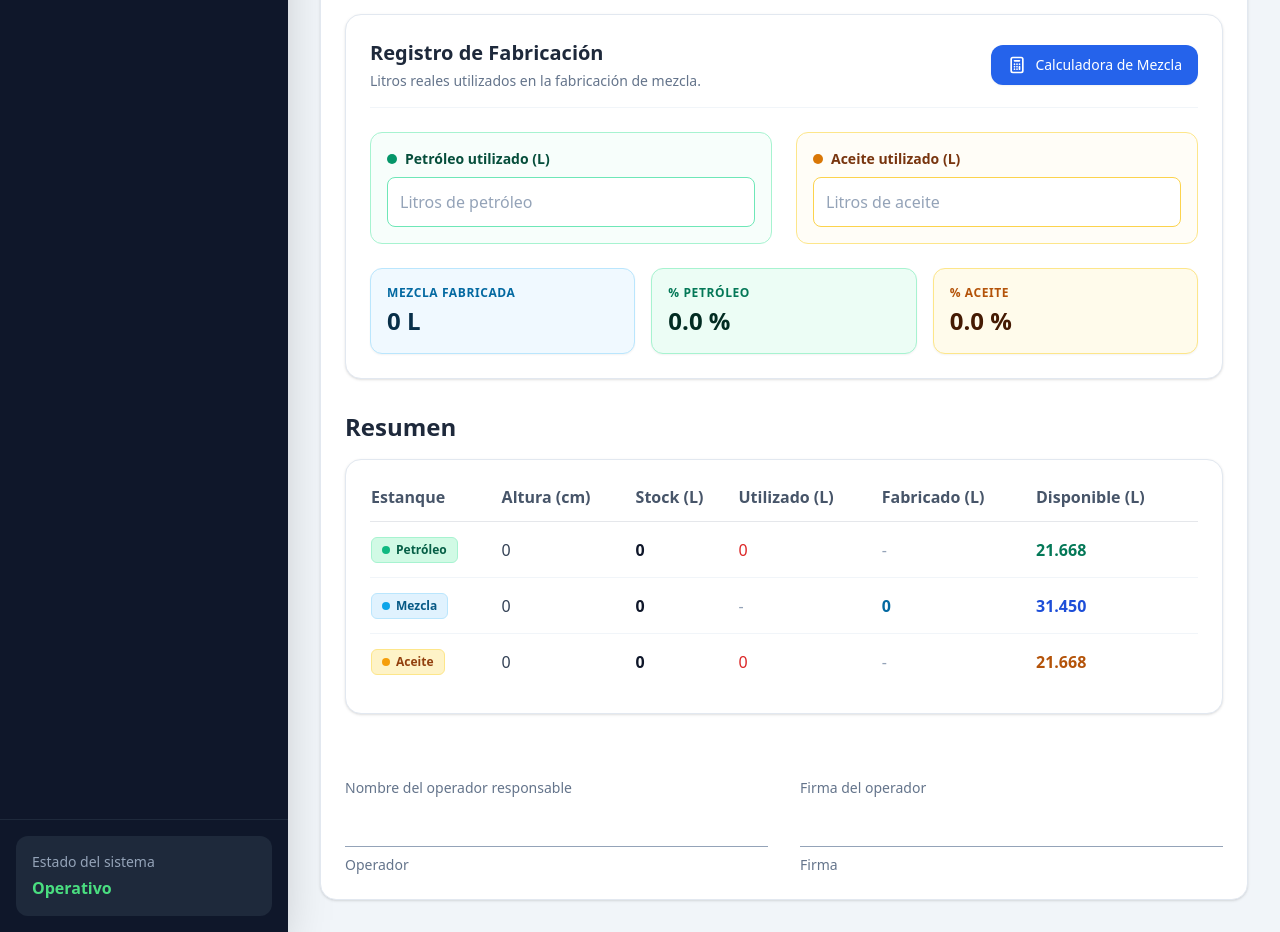
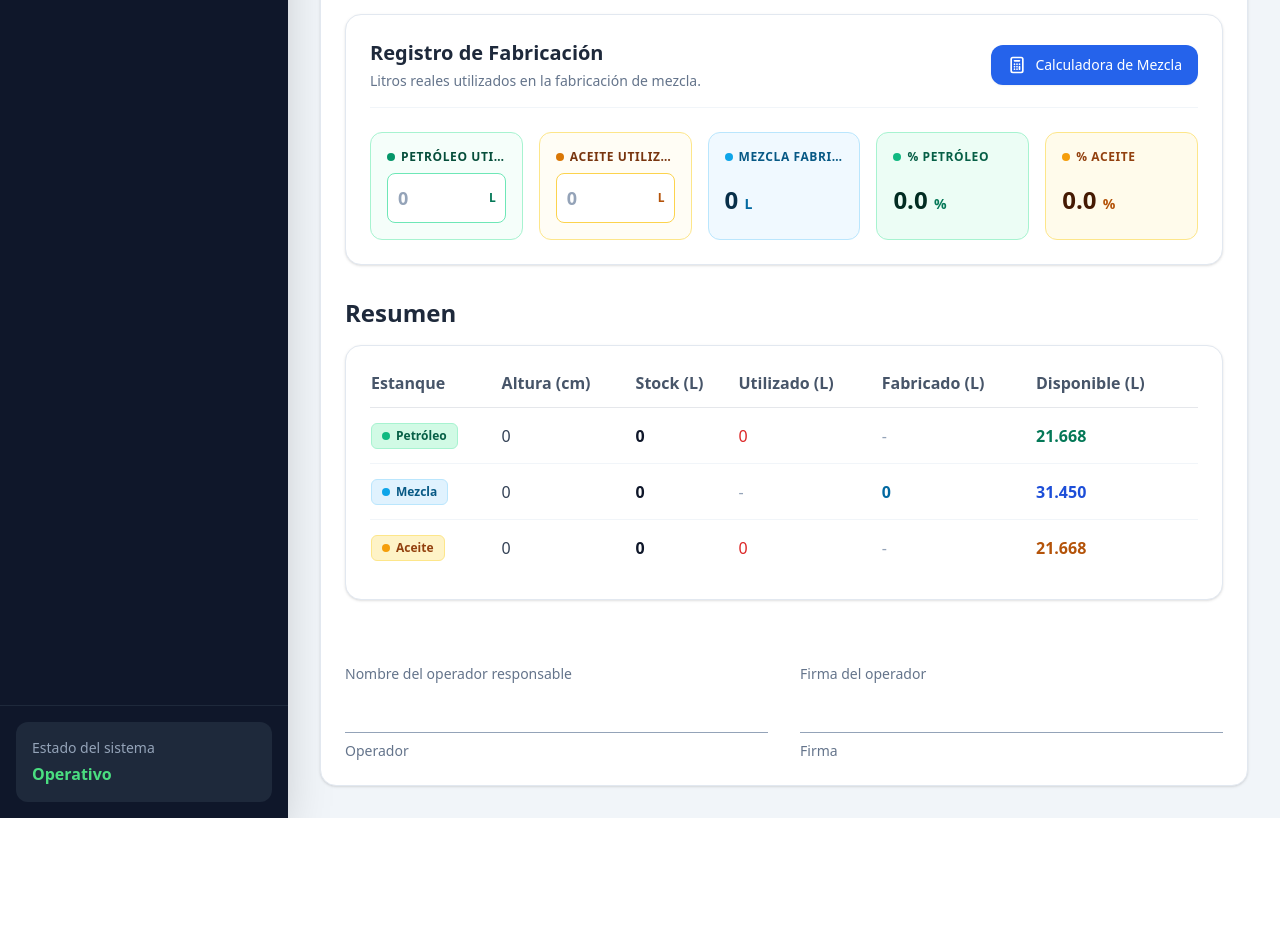
Before and after one commit to zerohcool/Planta-ARL, a React (Vite) app: page / in a window 1280 px wide. Shown: the part 2660-3592 px from the top of the page. After the commit the page ends 3478 px from the top, so only its background shows below. Built offline with nearby package versions, Linux system fonts and the light colour scheme.

Commit message:
feat: organizar Registro de Fabricacion en grilla de 5 columnas en una sola fila

```diff
--- a/src/App.jsx
+++ b/src/App.jsx
@@ -1436,67 +1436,91 @@ function App() {
                     </button>
                   </div>
 
-                  <div className="grid md:grid-cols-2 gap-6 mb-6">
-                    <div className="bg-emerald-50/40 p-4 rounded-xl border border-emerald-200">
-                      <label className="flex items-center gap-2 text-sm font-semibold mb-2 text-emerald-900">
-                        <span className="w-2.5 h-2.5 rounded-full bg-emerald-600"></span>
-                        Petróleo utilizado (L)
+                  <div className="grid grid-cols-1 sm:grid-cols-2 lg:grid-cols-5 gap-4">
+                    {/* Tarjeta 1: Petróleo utilizado */}
+                    <div className="bg-emerald-50/50 p-4 rounded-xl border border-emerald-200 shadow-xs flex flex-col justify-between min-w-0">
+                      <label className="flex items-center gap-1.5 text-xs uppercase tracking-wider font-semibold text-emerald-900 mb-2 truncate" title="Petróleo utilizado (L)">
+                        <span className="w-2 h-2 rounded-full bg-emerald-600 shrink-0"></span>
+                        <span className="truncate">Petróleo utilizado</span>
                       </label>
-                      <input
-                        type="number"
-                        min="0"
-                        placeholder="Litros de petróleo"
-                        value={petroleoUsar}
-                        onChange={(e) => setPetroleoUsar(e.target.value)}
-                        className="w-full bg-white border border-emerald-300 rounded-lg p-3 text-slate-800 placeholder-slate-400 focus:outline-none focus:ring-2 focus:ring-emerald-200 focus:border-emerald-500"
-                      />
+                      <div className="relative mt-auto">
+                        <input
+                          type="number"
+                          min="0"
+                          placeholder="0"
+                          value={petroleoUsar}
+                          onChange={(e) => setPetroleoUsar(e.target.value)}
+                          className="w-full bg-white border border-emerald-300 rounded-lg p-2.5 pr-7 font-bold text-slate-800 placeholder-slate-400 focus:outline-none focus:ring-2 focus:ring-emerald-200 focus:border-emerald-500 text-lg shadow-2xs"
+                        />
+                        <span className="absolute right-2.5 top-1/2 -translate-y-1/2 text-xs font-bold text-emerald-700 pointer-events-none">
+                          L
+                        </span>
+                      </div>
                     </div>
 
-                    <div className="bg-amber-50/40 p-4 rounded-xl border border-amber-200">
-                      <label className="flex items-center gap-2 text-sm font-semibold mb-2 text-amber-900">
-                        <span className="w-2.5 h-2.5 rounded-full bg-amber-600"></span>
-                        Aceite utilizado (L)
+                    {/* Tarjeta 2: Aceite utilizado */}
+                    <div className="bg-amber-50/50 p-4 rounded-xl border border-amber-200 shadow-xs flex flex-col justify-between min-w-0">
+                      <label className="flex items-center gap-1.5 text-xs uppercase tracking-wider font-semibold text-amber-900 mb-2 truncate" title="Aceite utilizado (L)">
+                        <span className="w-2 h-2 rounded-full bg-amber-600 shrink-0"></span>
+                        <span className="truncate">Aceite utilizado</span>
                       </label>
-                      <input
-                        type="number"
-                        min="0"
-                        placeholder="Litros de aceite"
-                        value={aceiteUsar}
-                        onChange={(e) => setAceiteUsar(e.target.value)}
-                        className="w-full bg-white border border-amber-300 rounded-lg p-3 text-slate-800 placeholder-slate-400 focus:outline-none focus:ring-2 focus:ring-amber-200 focus:border-amber-500"
-                      />
+                      <div className="relative mt-auto">
+                        <input
+                          type="number"
+                          min="0"
+                          placeholder="0"
+                          value={aceiteUsar}
+                          onChange={(e) => setAceiteUsar(e.target.value)}
+                          className="w-full bg-white border border-amber-300 rounded-lg p-2.5 pr-7 font-bold text-slate-800 placeholder-slate-400 focus:outline-none focus:ring-2 focus:ring-amber-200 focus:border-amber-500 text-lg shadow-2xs"
+                        />
+                        <span className="absolute right-2.5 top-1/2 -translate-y-1/2 text-xs font-bold text-amber-700 pointer-events-none">
+                          L
+                        </span>
+                      </div>
                     </div>
-                  </div>
-
-                  <div className="grid grid-cols-1 sm:grid-cols-3 gap-4">
-                    <div className="p-4 rounded-xl bg-sky-50 border border-sky-200 shadow-sm">
-                      <p className="text-xs uppercase tracking-wider text-sky-700 font-semibold">
-                        Mezcla fabricada
+
+                    {/* Tarjeta 3: Mezcla fabricada */}
+                    <div className="p-4 rounded-xl bg-sky-50 border border-sky-200 shadow-xs flex flex-col justify-between min-w-0">
+                      <p className="flex items-center gap-1.5 text-xs uppercase tracking-wider text-sky-800 font-semibold mb-2 truncate" title="Mezcla fabricada">
+                        <span className="w-2 h-2 rounded-full bg-sky-500 shrink-0"></span>
+                        <span className="truncate">Mezcla fabricada</span>
                       </p>
-                      <p className="text-2xl font-bold text-sky-950 mt-1">
-                        {mezclaFabricada.toLocaleString("es-CL", {
-                          maximumFractionDigits: 2,
-                        })}{" "}
-                        L
+                      <div className="mt-auto h-[46px] flex items-center">
+                        <p className="text-xl xl:text-2xl font-bold text-sky-950 truncate">
+                          {mezclaFabricada.toLocaleString("es-CL", {
+                            maximumFractionDigits: 2,
+                          })}{" "}
+                          <span className="text-sm font-semibold text-sky-700">L</span>
+                        </p>
+                      </div>
+                    </div>
+
+                    {/* Tarjeta 4: % Petróleo */}
+                    <div className="p-4 rounded-xl bg-emerald-50 border border-emerald-200 shadow-xs flex flex-col justify-between min-w-0">
+                      <p className="flex items-center gap-1.5 text-xs uppercase tracking-wider text-emerald-800 font-semibold mb-2 truncate" title="% Petróleo">
+                        <span className="w-2 h-2 rounded-full bg-emerald-500 shrink-0"></span>
+                        <span className="truncate">% Petróleo</span>
                       </p>
+                      <div className="mt-auto h-[46px] flex items-center">
+                        <p className="text-xl xl:text-2xl font-bold text-emerald-950 truncate">
+                          {porcPetroleoFabricado.toFixed(1)}{" "}
+                          <span className="text-sm font-semibold text-emerald-700">%</span>
+                        </p>
+                      </div>
                     </div>
 
-                    <div className="p-4 rounded-xl bg-emerald-50 border border-emerald-200 shadow-sm">
-                      <p className="text-xs uppercase tracking-wider text-emerald-700 font-semibold">
-                        % Petróleo
+                    {/* Tarjeta 5: % Aceite */}
+                    <div className="p-4 rounded-xl bg-amber-50 border border-amber-200 shadow-xs flex flex-col justify-between min-w-0">
+                      <p className="flex items-center gap-1.5 text-xs uppercase tracking-wider text-amber-800 font-semibold mb-2 truncate" title="% Aceite">
+                        <span className="w-2 h-2 rounded-full bg-amber-500 shrink-0"></span>
+                        <span className="truncate">% Aceite</span>
                       </p>
-                      <p className="text-2xl font-bold text-emerald-950 mt-1">
-                        {porcPetroleoFabricado.toFixed(1)} %
-                      </p>
-                    </div>
-
-                    <div className="p-4 rounded-xl bg-amber-50 border border-amber-200 shadow-sm">
-                      <p className="text-xs uppercase tracking-wider text-amber-700 font-semibold">
-                        % Aceite
-                      </p>
-                      <p className="text-2xl font-bold text-amber-950 mt-1">
-                        {porcAceiteFabricado.toFixed(1)} %
-                      </p>
+                      <div className="mt-auto h-[46px] flex items-center">
+                        <p className="text-xl xl:text-2xl font-bold text-amber-950 truncate">
+                          {porcAceiteFabricado.toFixed(1)}{" "}
+                          <span className="text-sm font-semibold text-amber-700">%</span>
+                        </p>
+                      </div>
                     </div>
                   </div>
                 </div>
```
